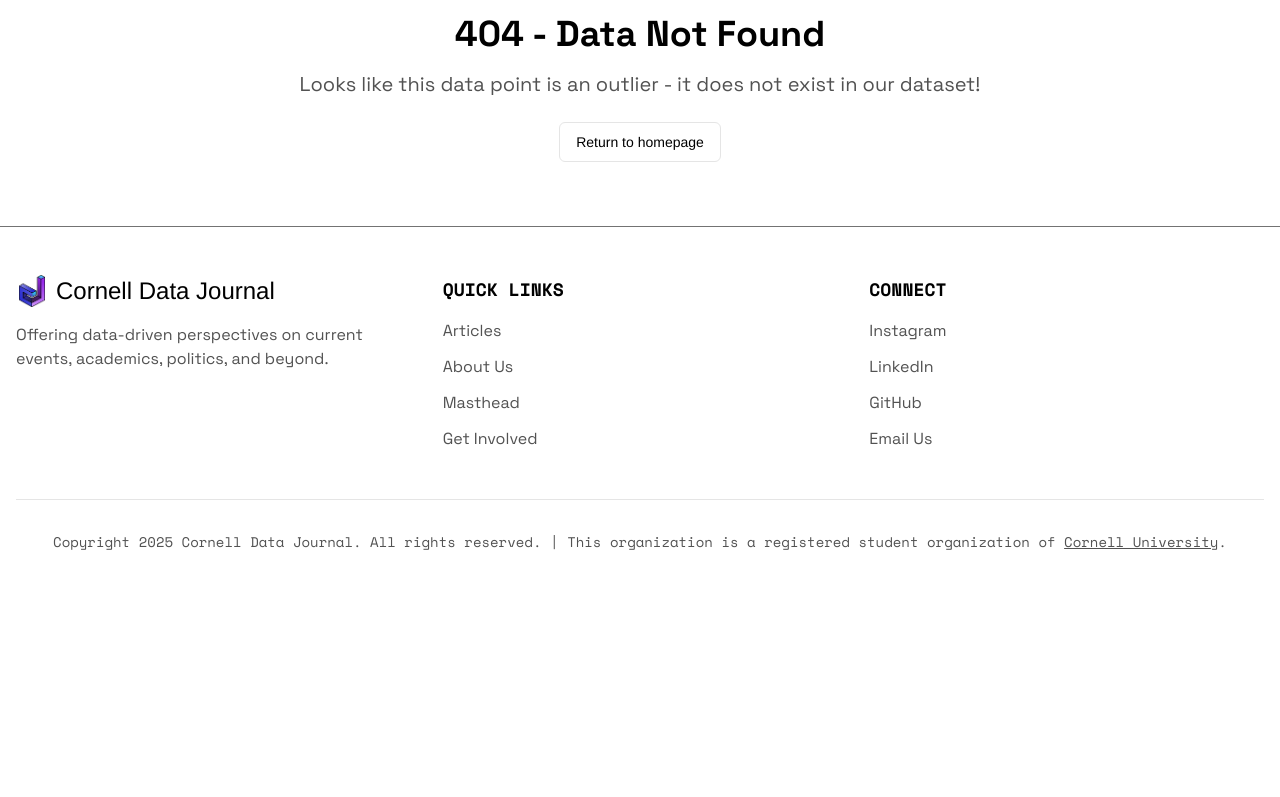
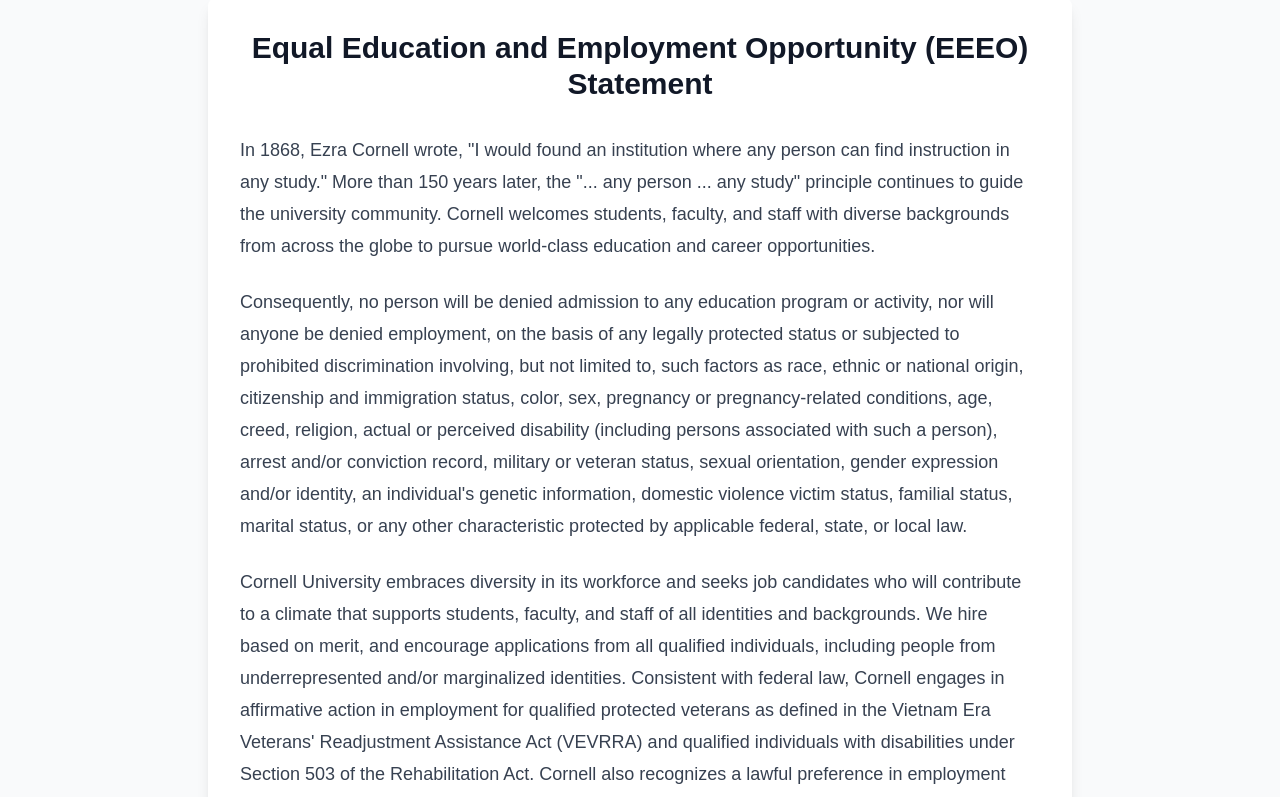
Before and after one commit to cornelldatajournal/site, a Next.js app: page /equal-education-and-employment-opportunity in a window 1280 px wide. Before the commit this address had no page. Shown: the part 240-1037 px from the top of the page. Before the commit the page ends 840 px from the top, so only its background shows below. Built offline with nearby package versions, Linux system fonts and the light colour scheme.

Commit message:
eeeo statement

```diff
--- a/src/app/about/page.tsx
+++ b/src/app/about/page.tsx
@@ -3,6 +3,7 @@
 import { Card, CardContent, CardHeader, CardTitle } from "@/components/ui/card";
 import { NewspaperIcon, UsersIcon, ChartBarIcon, RocketLaunchIcon } from "@heroicons/react/24/outline";
 import Image from "next/image";
+import Link from "next/link";
 
 export default function AboutPage() {
     const companies = [
@@ -139,6 +140,15 @@ export default function AboutPage() {
                     ))}
                 </div>
             </div>
+
+            {/* Equal Opportunity Statement */}
+            <div className="text-center mt-16 pt-8 border-t border-neutral-200 dark:border-neutral-800">
+                <p className="text-neutral-500 dark:text-neutral-400 font-space-grotesk text-xs">
+                    <Link href="/equal-education-and-employment-opportunity" className="text-blue-600 hover:underline">
+                        Equal Education and Employment Opportunity Statement
+                    </Link>
+                </p>
+            </div>
         </main>
     );
 }
--- /dev/null
+++ b/src/app/equal-education-and-employment-opportunity/page.tsx
@@ -0,0 +1,42 @@
+export default function EqualEducationAndEmploymentOpportunityPage() {
+  return (
+    <div className="min-h-screen bg-gray-50">
+      <div className="max-w-4xl mx-auto px-4 py-12">
+        <div className="bg-white rounded-lg shadow-lg p-8">
+          <h1 className="text-3xl font-bold text-gray-900 mb-8 text-center">
+            Equal Education and Employment Opportunity (EEEO) Statement
+          </h1>
+
+          <div className="prose prose-lg max-w-none text-gray-700 space-y-6">
+            <p>
+              In 1868, Ezra Cornell wrote, "I would found an institution where any person can find instruction in any study."
+              More than 150 years later, the "... any person ... any study" principle continues to guide the university community.
+              Cornell welcomes students, faculty, and staff with diverse backgrounds from across the globe to pursue world-class
+              education and career opportunities.
+            </p>
+
+            <p>
+              Consequently, no person will be denied admission to any education program or activity, nor will anyone be denied
+              employment, on the basis of any legally protected status or subjected to prohibited discrimination involving, but
+              not limited to, such factors as race, ethnic or national origin, citizenship and immigration status, color, sex,
+              pregnancy or pregnancy-related conditions, age, creed, religion, actual or perceived disability (including persons
+              associated with such a person), arrest and/or conviction record, military or veteran status, sexual orientation,
+              gender expression and/or identity, an individual's genetic information, domestic violence victim status, familial
+              status, marital status, or any other characteristic protected by applicable federal, state, or local law.
+            </p>
+
+            <p>
+              Cornell University embraces diversity in its workforce and seeks job candidates who will contribute to a climate
+              that supports students, faculty, and staff of all identities and backgrounds. We hire based on merit, and encourage
+              applications from all qualified individuals, including people from underrepresented and/or marginalized identities.
+              Consistent with federal law, Cornell engages in affirmative action in employment for qualified protected veterans
+              as defined in the Vietnam Era Veterans' Readjustment Assistance Act (VEVRRA) and qualified individuals with
+              disabilities under Section 503 of the Rehabilitation Act. Cornell also recognizes a lawful preference in employment
+              practices for Native Americans living on or near Indian reservations in accordance with applicable law.
+            </p>
+          </div>
+        </div>
+      </div>
+    </div>
+  );
+}
```
